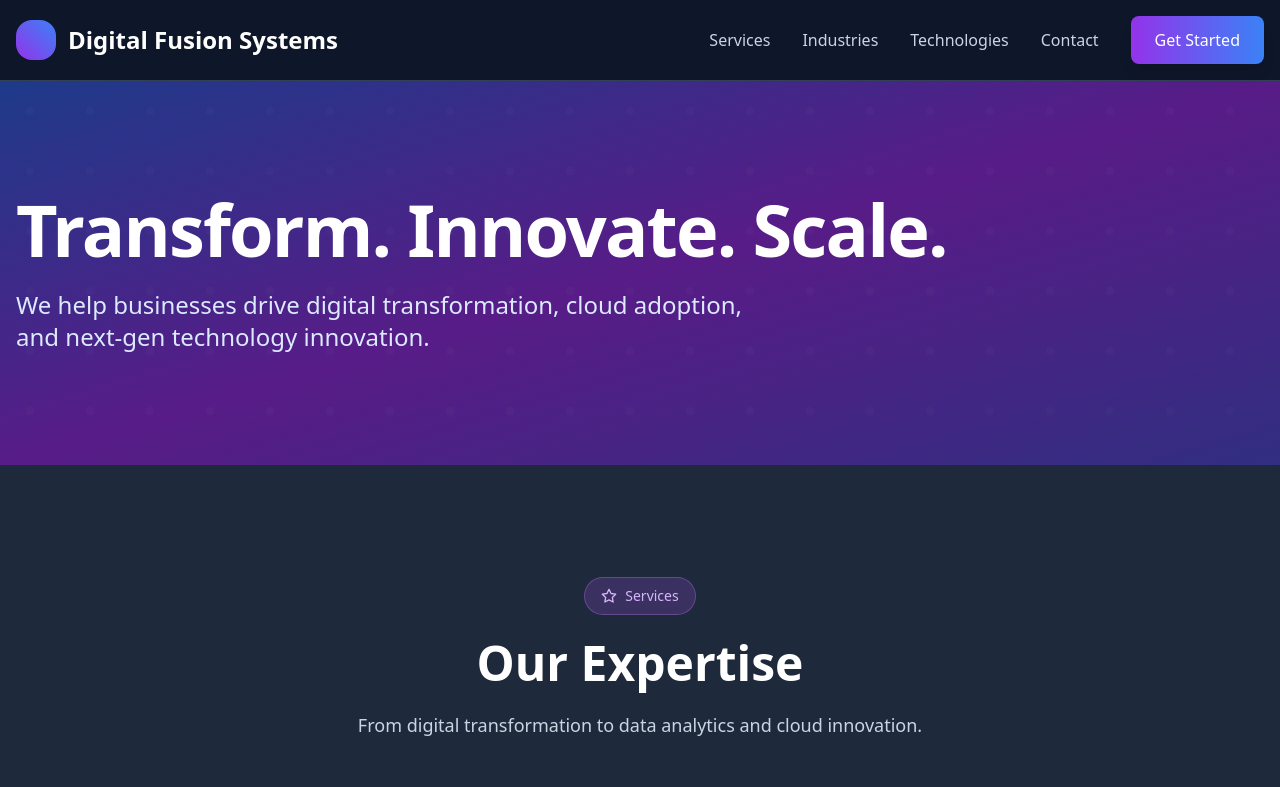
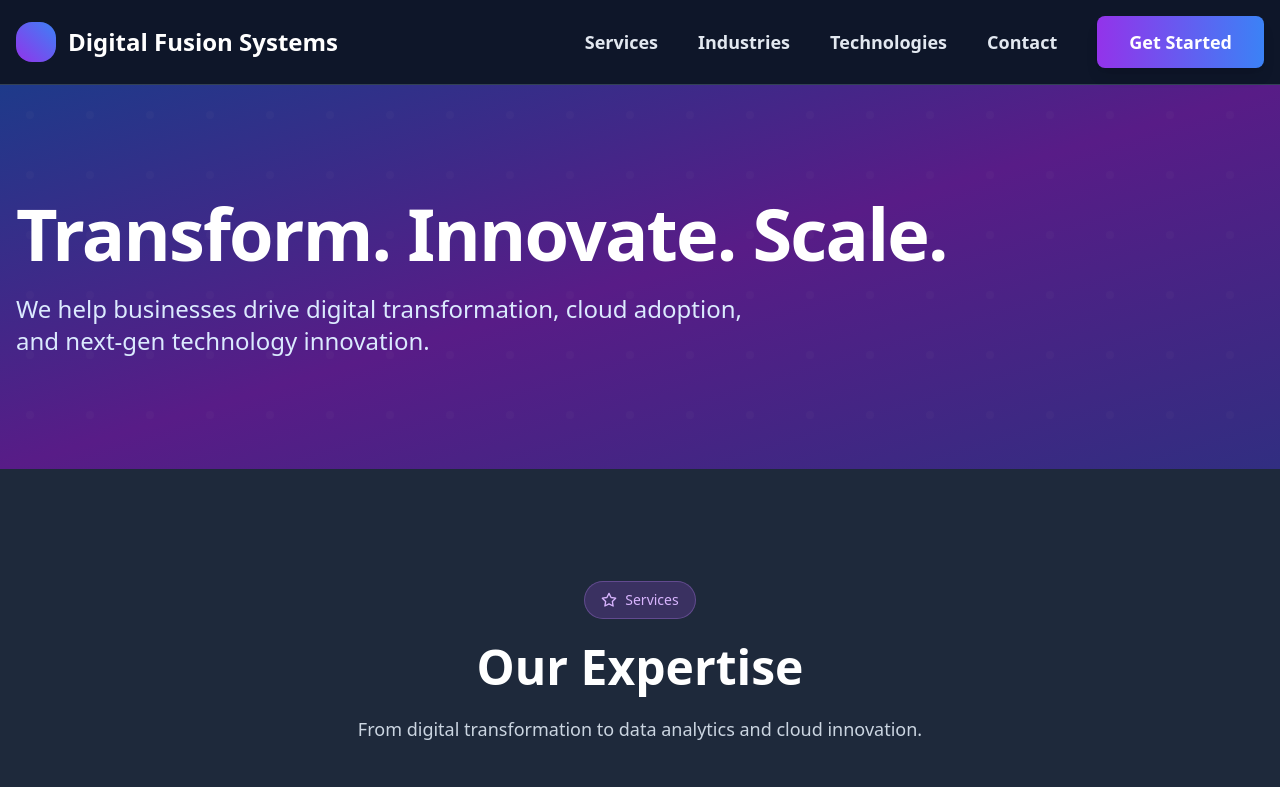
Before and after one commit to UmairEjaz01/digitalfusionsystems, a React (Create React App) app: page / in a window 1280 px wide. Shown: the top 787 px of the page. Built offline with nearby package versions, Linux system fonts and the light colour scheme.

Commit message:
Update App.js

```diff
--- a/src/App.js
+++ b/src/App.js
@@ -144,11 +144,11 @@ export default function App() {
             </div>
           </a>
 
-          <nav className="hidden md:flex items-center gap-8">
+          <nav className="hidden md:flex items-center gap-10">
             {nav.map((n) => (
-              <a key={n.href} href={n.href} className="text-base text-slate-300 hover:text-purple-400 transition-colors font-medium">{n.label}</a>
+              <a key={n.href} href={n.href} className="text-lg text-slate-200 hover:text-purple-300 transition-colors font-semibold">{n.label}</a>
             ))}
-            <a href="#contact" className="inline-flex items-center gap-2 rounded-lg px-6 py-3 text-base font-medium bg-gradient-to-r from-purple-600 to-blue-500 text-white hover:from-purple-700 hover:to-blue-600 transition-all shadow-lg">
+            <a href="#contact" className="inline-flex items-center gap-2 rounded-lg px-8 py-3 text-lg font-bold bg-gradient-to-r from-purple-600 to-blue-500 text-white hover:from-purple-700 hover:to-blue-600 transition-all shadow-lg">
               Get Started
             </a>
           </nav>
```
